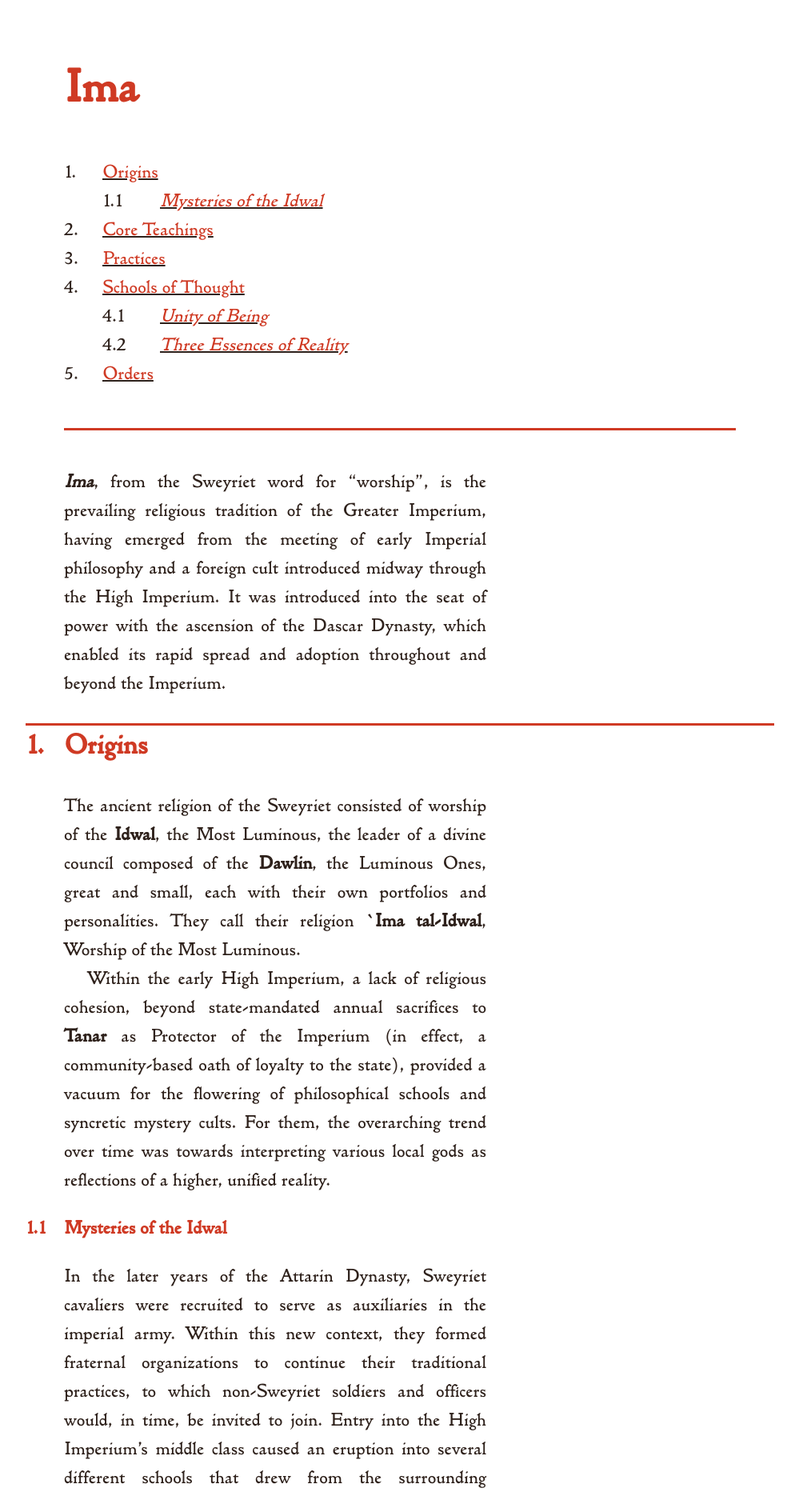
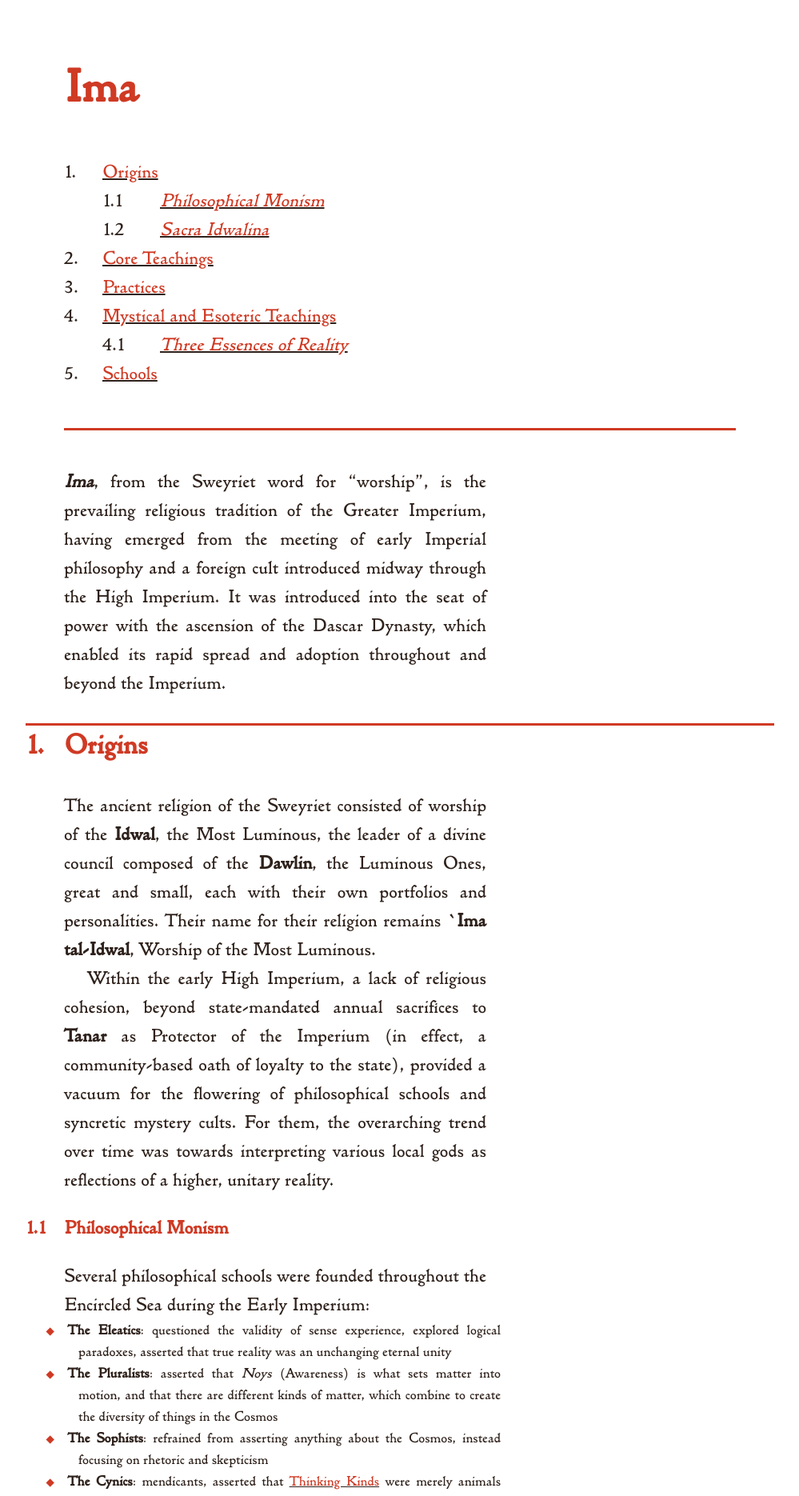
Before and after one commit to kmules1/kmules1.github.io, a Jekyll site: the page built from ecumene/beliefs.md, in a window 1280 px wide. Shown: the part 689-2559 px from the top of the page at 80% size, without its empty margins (140-1139 px from the left). Built offline with Jekyll 4.4.1, drawn with Linux system fonts in a browser that asks for light colours; some of the changed text lies outside the part shown.

Commit message:
lists with small list formatting

```diff
--- a/assets/css/ecumene2.scss
+++ b/assets/css/ecumene2.scss
@@ -312,9 +312,19 @@ main p + p::before {
 	opacity:					0;
 }
 
+/*
+ *	LISTS
+ */
+
 main ul {
 	list-style:					none;
 	padding-left:				0;
+	margin-block-end:			1em;
+	margin-inline-start:		1em;
+}
+
+main ul.small-list {
+	font-size:					0.75rem;
 }
 
 main li::before {
@@ -322,7 +332,7 @@ main li::before {
 	color:						var(--red);
 	display:					inline-block;
 	width:						2em;
-	margin-left:				-2em;
+	margin-left:				-3em;
 	font-size:					0.75em;
 }
 
--- a/ecumene/beliefs.md
+++ b/ecumene/beliefs.md
@@ -8,15 +8,32 @@ permalink: /ecumene/ima/
 
 ## Origins
 
-The ancient religion of the Sweyriet consisted of worship of the **Idwal**, the Most Luminous, the leader of a divine council composed of the **Dawlin**, the Luminous Ones, great and small, each with their own portfolios and personalities. They call their religion **`Ima tal-Idwal**, Worship of the Most Luminous.
+The ancient religion of the Sweyriet consisted of worship of the **Idwal**, the Most Luminous, the leader of a divine council composed of the **Dawlin**, the Luminous Ones, great and small, each with their own portfolios and personalities. Their name for their religion remains **`Ima tal-Idwal**, Worship of the Most Luminous.
 
-Within the early High Imperium, a lack of religious cohesion, beyond state-mandated annual sacrifices to **Tanar** as Protector of the Imperium (in effect, a community-based oath of loyalty to the state), provided a vacuum for the flowering of philosophical schools and syncretic mystery cults. For them, the overarching trend over time was towards interpreting various local gods as reflections of a higher, unified reality.
+Within the early High Imperium, a lack of religious cohesion, beyond state-mandated annual sacrifices to **Tanar** as Protector of the Imperium (in effect, a community-based oath of loyalty to the state), provided a vacuum for the flowering of philosophical schools and syncretic mystery cults. For them, the overarching trend over time was towards interpreting various local gods as reflections of a higher, unitary reality.
 
-### Mysteries of the Idwal
+### Philosophical Monism
 
-In the later years of the Attarin Dynasty, Sweyriet cavaliers were recruited to serve as auxiliaries in the imperial army. Within this new context, they formed fraternal organizations to continue their traditional practices, to which non-Sweyriet soldiers and officers would, in time, be invited to join. Entry into the High Imperium's middle class caused an eruption into several different schools that drew from the surrounding philosophical and religious milieu.
+Several philosophical schools were founded throughout the Encircled Sea during the Early Imperium:
+- **The Eleatics**: questioned the validity of sense experience, explored logical paradoxes, asserted that true reality was an unchanging eternal unity
+- **The Pluralists**: asserted that *Noys* (Awareness) is what sets matter into motion, and that there are different kinds of matter, which combine to create the diversity of things in the Cosmos
+- **The Sophists**: refrained from asserting anything about the Cosmos, instead focusing on rhetoric and skepticism
+- **The Cynics**: mendicants, asserted that [Thinking Kinds](/ecumene/thinking-kinds) were merely animals who possessed greater awareness but were neither logically nor morally superior, rejected conventional desires (power, glory, wealth) in favor of living shamelessly and simply
+- **The Moderatics**: mystical mathematicians, sought out higher knowledge of the Cosmos and universal ethics through the study of number theory and geometry; focus on Oneness and Twoness (or Unity and Otherness)
+{: .small-list }
 
-Dascar Thalna, a general who would prevail in the civil war to succeed the Attarins, was an initiate of one school called *Ima Taliva*. Upon his succession to the Imperium, he would become a generous patron, elevating this one school to political prominence. Under his successors and beyond, *Ima Taliva* would grow and mature, integrating into the social fabric of the Greater Imperium and displacing earlier local religious practices and pantheons with a unified religion.
+During the early High Imperium, new philosophical schools attempted to syncretize these and other models:
+- **The Stoics**: asserted a materialistic Cosmos, in which all things are Form (the manner in which it is organized) infused with Substance (described as primordial fire); Fate is inescapable but Virtue is a means to escape suffering; the Cosmos itself is a hyperbeing composed of beings, and each being a microcosm
+- **The Atomists**: asserted eternal, materialistic Cosmoi composed of unchanging atoms, each Cosmos operating on its own rules and governed by chance rather than divine intervention, taught to trust but scrutinize sense experience, advocated for pleasure as the chief good
+- **The Naturalists**: asserted a Cosmic Soul, which infused all living beings with life and soul, that the Cosmos is composed of expanding/giving and contracting/taking forces, and that the former ascends back to the Cosmic Soul while the latter descends into Nothing
+- **The Emanationists**: asserted the Absolute, an ultimate divine font from which being flows outward to produce the material world, and taught practices to achieve communion with the Absolute
+{: .small-list }
+
+### Sacra Idwalina
+
+Sweyriet cavaliers, serving as auxiliaries in the imperial army, established brotherhoods within which to continue their traditional religious rites. Including non-Sweyriet soldiers and officers, then bureaucrats and merchants, these brotherhoods made contact with the philosophical and religious milieu of the High Imperium. Some of these brotherhoods morphed into the kinds of sacred mystery schools common to the late Attarin Dynasty.
+
+Dascar Thalna, a general who would prevail in the civil war to succeed the Attarins, was an initiate of one such school, which had latched onto the Sweyriet meditative word, *Iva*, identifying it with the true name of the Idwal. Upon his succession to the Imperium, he would become a generous patron, elevating this one school to political prominence. Under his successors and beyond, *Ima Taliva* would grow and mature, integrating into the social fabric of the Greater Imperium and absorbing or displacing earlier local practices and beliefs within the new universalizing religion.
 
 ## Core Teachings
 
@@ -24,9 +41,9 @@ Ima presents a monistic, panenetheistic worldview. The universe is the manifesta
 
 ## Practices
 
-## Schools of Thought
+## Mystical and Esoteric Teachings
 
-### Unity of Being
+Mystics within the Ima tradition have sought to delve deeper into the nature of the divine and of the cosmos. Some of their teachings have been embraced widely, others by only a handful of schools, and some have been consigned to history.
 
 ### Three Essences of Reality
 
@@ -46,4 +63,4 @@ The categorization of these manipulations:
 - matter and awareness: *arcane magic*
 - awareness and breath: *occult magic*
 
-## Orders
+## Schools
```
